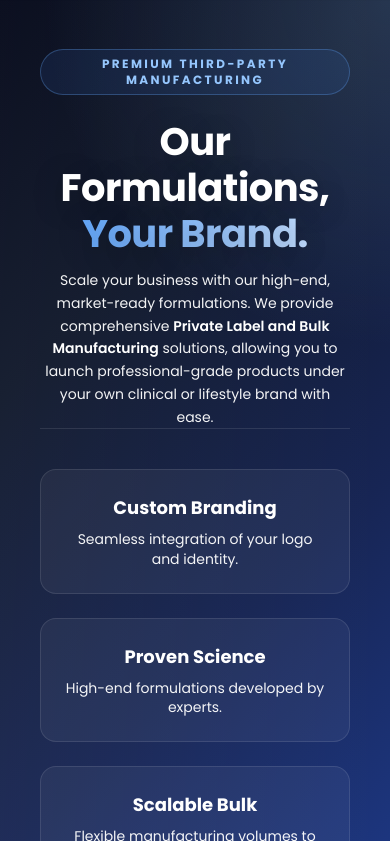
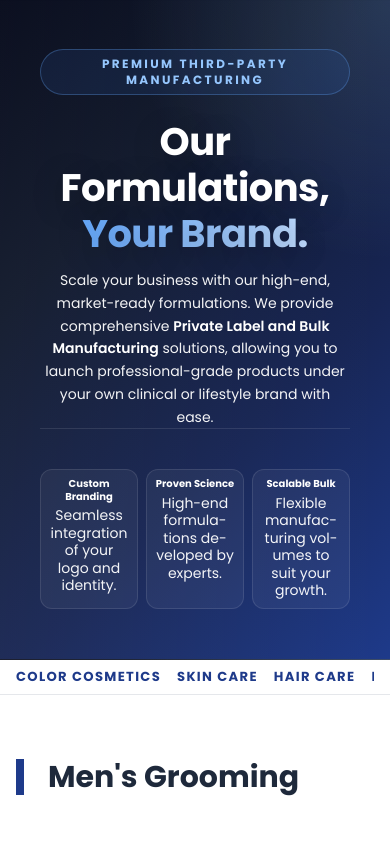
Before and after one commit to Kewal015/BL-Beauty-India, a Django app: page /products/ in a window 390 px wide. Shown: the part 65-906 px from the top of the page. Run offline with Django 4.2, Linux system fonts and the light colour scheme; some libraries are stand-ins or nearby versions.

Commit message:
Updation

```diff
--- a/core/templates/products.html
+++ b/core/templates/products.html
@@ -259,7 +259,7 @@
 </style>
 
 <div id="mainContent" class="transition-all duration-500">
-    <section class="hero-section py-20 text-center border-b border-white/10">
+<section class="hero-section py-20 text-center border-b border-white/10">
     <div class="max-w-4xl mx-auto px-6">
         <span class="inline-block px-4 py-1.5 mb-6 text-xs font-bold tracking-[0.2em] uppercase bg-blue-500/10 border border-blue-400/30 rounded-full text-blue-300">
             Premium Third-Party Manufacturing
@@ -276,20 +276,32 @@
             lifestyle brand with ease.
         </p>
 
-        <div class="grid grid-cols-1 md:grid-cols-3 gap-6 pt-10 border-t border-white/10">
-            <div class="p-6 rounded-2xl bg-white/5 border border-white/10 hover:border-blue-400/50 transition-colors">
-                <h3 class="font-bold text-white text-lg mb-2">Custom Branding</h3>
-                <p class="text-sm text-blue-200/60 leading-snug">Seamless integration of your logo and identity.</p>
+        <div class="grid grid-cols-3 gap-2 md:gap-6 pt-10 border-t border-white/10">
+            <div class="flex flex-col p-2 md:p-6 rounded-xl md:rounded-2xl bg-white/5 border border-white/10 hover:border-blue-400/50 transition-colors overflow-hidden">
+                <h3 class="font-bold text-white text-[10px] sm:text-xs md:text-lg mb-1 md:mb-2 leading-tight break-words">
+                    Custom Branding
+                </h3>
+                <p class="text-[9px] sm:text-[11px] md:text-sm text-blue-200/60 leading-tight md:leading-snug break-words hyphens-auto">
+                    Seamless integration of your logo and identity.
+                </p>
             </div>
 
-            <div class="p-6 rounded-2xl bg-white/5 border border-white/10 hover:border-blue-400/50 transition-colors">
-                <h3 class="font-bold text-white text-lg mb-2">Proven Science</h3>
-                <p class="text-sm text-blue-200/60 leading-snug">High-end formulations developed by experts.</p>
+            <div class="flex flex-col p-2 md:p-6 rounded-xl md:rounded-2xl bg-white/5 border border-white/10 hover:border-blue-400/50 transition-colors overflow-hidden">
+                <h3 class="font-bold text-white text-[10px] sm:text-xs md:text-lg mb-1 md:mb-2 leading-tight break-words">
+                    Proven Science
+                </h3>
+                <p class="text-[9px] sm:text-[11px] md:text-sm text-blue-200/60 leading-tight md:leading-snug break-words hyphens-auto">
+                    High-end formulations developed by experts.
+                </p>
             </div>
 
-            <div class="p-6 rounded-2xl bg-white/5 border border-white/10 hover:border-blue-400/50 transition-colors">
-                <h3 class="font-bold text-white text-lg mb-2">Scalable Bulk</h3>
-                <p class="text-sm text-blue-200/60 leading-snug">Flexible manufacturing volumes to suit your growth.</p>
+            <div class="flex flex-col p-2 md:p-6 rounded-xl md:rounded-2xl bg-white/5 border border-white/10 hover:border-blue-400/50 transition-colors overflow-hidden">
+                <h3 class="font-bold text-white text-[10px] sm:text-xs md:text-lg mb-1 md:mb-2 leading-tight break-words">
+                    Scalable Bulk
+                </h3>
+                <p class="text-[9px] sm:text-[11px] md:text-sm text-blue-200/60 leading-tight md:leading-snug break-words hyphens-auto">
+                    Flexible manufacturing volumes to suit your growth.
+                </p>
             </div>
         </div>
     </div>
```
